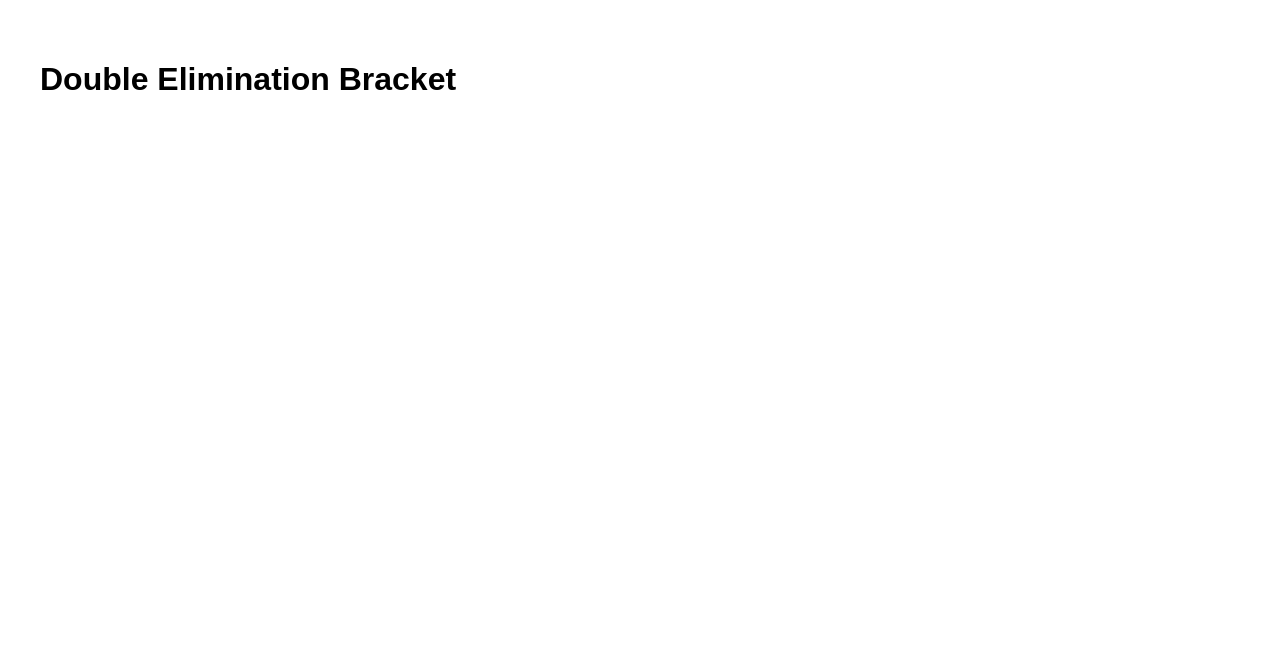
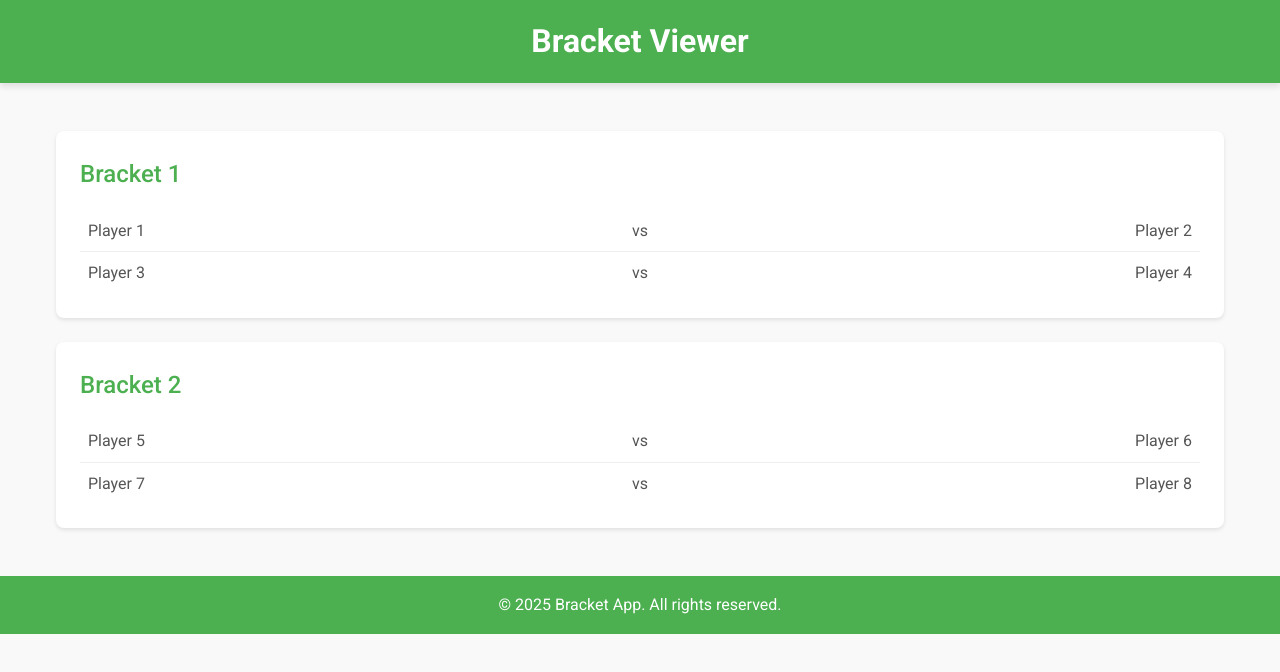
Before and after one commit to Oblongy/Bracket-App, a website: page public/bracket.html in a window 1280 px wide. Drawn offline with Linux system fonts and the light colour scheme; files whose address does not match are found by name.

Commit message:
bracket.html

```diff
--- a/public/bracket.html
+++ b/public/bracket.html
@@ -1,27 +1,129 @@
 <!DOCTYPE html>
-<html>
+<html lang="en">
 <head>
-  <title>Bracket</title>
+  <meta charset="UTF-8">
+  <meta name="viewport" content="width=device-width, initial-scale=1.0">
+  <title>Bracket Viewer</title>
+  <link href="https://fonts.googleapis.com/css2?family=Roboto:wght@400;500;700&display=swap" rel="stylesheet">
   <style>
-    body { font-family: sans-serif; padding: 2rem; }
-    .match { margin-bottom: 1rem; }
+    /* General Reset */
+    * {
+      margin: 0;
+      padding: 0;
+      box-sizing: border-box;
+    }
+
+    body {
+      font-family: 'Roboto', sans-serif;
+      background-color: #f9f9f9;
+      color: #333;
+      line-height: 1.6;
+    }
+
+    header {
+      background: #4CAF50;
+      color: #fff;
+      padding: 1rem 2rem;
+      text-align: center;
+      box-shadow: 0 4px 6px rgba(0, 0, 0, 0.1);
+    }
+
+    header h1 {
+      font-weight: 700;
+    }
+
+    main {
+      max-width: 1200px;
+      margin: 2rem auto;
+      padding: 1rem;
+    }
+
+    .bracket-container {
+      display: flex;
+      flex-direction: column;
+      gap: 1.5rem;
+    }
+
+    .bracket {
+      background: #fff;
+      border-radius: 8px;
+      padding: 1.5rem;
+      box-shadow: 0 2px 4px rgba(0, 0, 0, 0.1);
+    }
+
+    .bracket h2 {
+      color: #4CAF50;
+      margin-bottom: 1rem;
+      font-weight: 500;
+    }
+
+    .match {
+      display: flex;
+      justify-content: space-between;
+      padding: 0.5rem;
+      border-bottom: 1px solid #eee;
+    }
+
+    .match:last-child {
+      border-bottom: none;
+    }
+
+    .match span {
+      color: #555;
+    }
+
+    footer {
+      text-align: center;
+      margin-top: 2rem;
+      padding: 1rem;
+      background: #4CAF50;
+      color: #fff;
+    }
+
+    @media (max-width: 768px) {
+      .bracket-container {
+        padding: 1rem;
+      }
+    }
   </style>
 </head>
 <body>
-  <h1>Double Elimination Bracket</h1>
-  <div id="bracket"></div>
+  <header>
+    <h1>Bracket Viewer</h1>
+  </header>
+  <main>
+    <div class="bracket-container">
+      <div class="bracket">
+        <h2>Bracket 1</h2>
+        <div class="match">
+          <span>Player 1</span>
+          <span>vs</span>
+          <span>Player 2</span>
+        </div>
+        <div class="match">
+          <span>Player 3</span>
+          <span>vs</span>
+          <span>Player 4</span>
+        </div>
+      </div>
 
-  <script>
-    const bracketId = window.location.pathname.split('/').pop();
-
-    async function loadBracket() {
-      const res = await fetch(`/api/bracket/${bracketId}`);
-      const data = await res.json();
-      const div = document.getElementById('bracket');
-      div.innerHTML = '<pre>' + JSON.stringify(data, null, 2) + '</pre>';
-    }
-
-    loadBracket();
-  </script>
+      <div class="bracket">
+        <h2>Bracket 2</h2>
+        <div class="match">
+          <span>Player 5</span>
+          <span>vs</span>
+          <span>Player 6</span>
+        </div>
+        <div class="match">
+          <span>Player 7</span>
+          <span>vs</span>
+          <span>Player 8</span>
+        </div>
+      </div>
+    </div>
+  </main>
+  <footer>
+    <p>&copy; 2025 Bracket App. All rights reserved.</p>
+  </footer>
 </body>
 </html>
```
